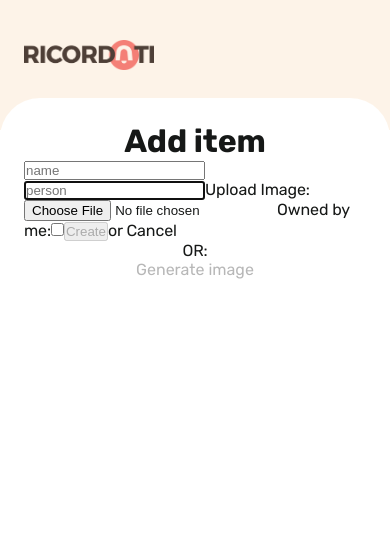
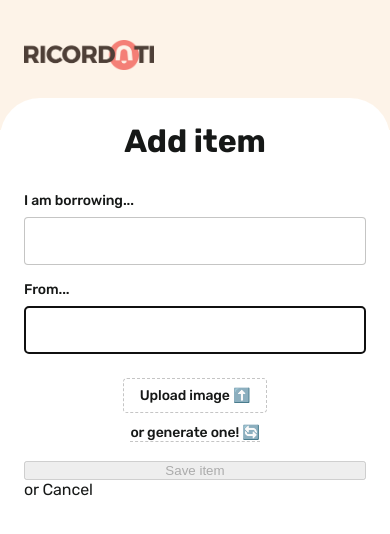
Before and after one commit to irenedeni/ricordati, a Next.js app: page /create in a window 390 px wide. Shown: the top 534 px of the page. Built offline with nearby package versions, Linux system fonts and the light colour scheme.

Commit message:
create form almost completed and responsive

```diff
--- a/src/components/Form.tsx
+++ b/src/components/Form.tsx
@@ -1,9 +1,12 @@
 import { useState } from 'react'
 import Router from 'next/router'
 import Image from 'next/image'
+import styles from '@/styles/Form.module.css'
+import Button from './Button'
 
 type Props = {
   update?: boolean
+  itemsType: string
   item?: {
     id: string
     name: string
@@ -13,10 +16,15 @@ type Props = {
   }
 }
 
-export default function Form({ update, item }: Props): React.JSX.Element {
+export default function Form({
+  update,
+  item,
+  itemsType,
+}: Props): React.JSX.Element {
+  const mine = itemsType === 'lent' ? true : false
   const [name, setName] = useState(item?.name ?? '')
   const [person, setPerson] = useState(item?.person ?? '')
-  const [ownedByMe, setOwnedByMe] = useState(item?.ownedByMe ?? false)
+  const [ownedByMe, setOwnedByMe] = useState(item?.ownedByMe ?? mine)
   const [selectedImage, setSelectedImage] = useState(
     item?.image ?? (null as any),
   )
@@ -71,6 +79,7 @@ export default function Form({ update, item }: Props): React.JSX.Element {
   }
 
   const generateImage = async () => {
+    console.log('name', name)
     if (name) {
       try {
         const response = await fetch(
@@ -85,7 +94,7 @@ export default function Form({ update, item }: Props): React.JSX.Element {
       } catch (error) {
         console.error('Error while fetching data from Unsplash:', error)
       }
-    }
+    } else return alert('Enter an item to generate an image')
   }
 
   const deleteItem = async (itemId: string): Promise<void> => {
@@ -96,24 +105,46 @@ export default function Form({ update, item }: Props): React.JSX.Element {
     Router.push('/')
   }
 
+  const nameLabel = mine ? "I'm lending out my..." : 'I am borrowing...'
+  const personLabel = mine ? 'To...' : 'From...'
+
   return (
-    <>
-      <form onSubmit={submitData}>
+    <div className={styles.formContainer}>
+      <form onSubmit={submitData} className={styles.form}>
+        <label htmlFor="name" className={styles.label}>
+          {nameLabel}
+        </label>
         <input
           autoFocus
           onChange={(e) => setName(e.target.value)}
-          placeholder="name"
           type="text"
           value={name}
         />
+        <label htmlFor="person" className={styles.label}>
+          {personLabel}
+        </label>
         <input
           autoFocus
           onChange={(e) => setPerson(e.target.value)}
-          placeholder="person"
           type="text"
           value={person}
         />
-        <label htmlFor="image">Upload Image:</label>
+        <div className={styles.imageContainer}>
+          {selectedImage && (
+            <Image
+              src={selectedImage}
+              alt="Uploaded"
+              width={80}
+              height={80}
+              quality={75}
+              className={styles.previewImage}
+            />
+          )}
+          <label
+            htmlFor="image"
+            className={`${styles.label} ${styles.fileInput}`}
+          >
+            Upload image ⬆️
             <input
               type="file"
               id="image"
@@ -121,29 +152,37 @@ export default function Form({ update, item }: Props): React.JSX.Element {
               capture={true} // Enables the camera on mobile devices
               onChange={handleImageChange}
             />
-        {selectedImage && (
-          <Image src={selectedImage} alt="Uploaded" width={80} height={80} />
-        )}
-        <label htmlFor="ownership">Owned by me:</label>
+          </label>
+        </div>
+
+        {update && (
+          <>
+            <label htmlFor="ownership" className={styles.label}>
+              Mine?:
+            </label>
             <input
               type="checkbox"
               checked={ownedByMe}
               onChange={() => setOwnedByMe(!ownedByMe)}
             />
+          </>
+        )}
+
         <input
           disabled={!name || !person}
           type="submit"
-          value={update ? 'Edit' : 'Create'}
+          value={update ? 'Save changes' : 'Save item'}
         />
         <a onClick={() => Router.push('/')}>or Cancel</a>
       </form>
       {update && item?.id && (
         <button onClick={() => deleteItem(item?.id)}>Delete item</button>
       )}
-      <div>OR:</div>
-      <button onClick={generateImage} disabled={!name}>
-        Generate image
-      </button>
-    </>
+      <div className={styles.buttonContainer}>
+        <div onClick={generateImage} className={styles.generateButton}>
+          or generate one! 🔄
+        </div>
+      </div>
+    </div>
   )
 }
--- a/src/components/ItemCard.tsx
+++ b/src/components/ItemCard.tsx
@@ -48,6 +48,8 @@ const ItemCard = ({
             width={80}
             height={80}
             className={styles.image}
+            quality={75}
+            priority={true}
           />
         ) : (
           <Image
@@ -56,6 +58,7 @@ const ItemCard = ({
             width={80}
             height={80}
             className={styles.image}
+            quality={75}
           />
         )}
       </div>
--- a/src/components/TabContent.tsx
+++ b/src/components/TabContent.tsx
@@ -1,5 +1,6 @@
 import { ItemCard, Button } from '@/components'
 import styles from '@/styles/Tabs.module.css'
+import Link from 'next/link'
 
 type TabItem = {
   name: string
@@ -17,7 +18,9 @@ type TabsItems = {
 const TabContent = ({ items, itemsType }: TabsItems): React.JSX.Element => {
   return (
     <div className={styles.tabContentContainer}>
-      <Button text={`Add ${itemsType} item`} href="/create" fullwidth />
+      <Link href={`/create?itemsType=${encodeURIComponent(itemsType)}`} className={styles.buttonLink}>
+        <Button text={`Add ${itemsType} item`} fullwidth />
+      </Link>
       <div className={styles.tabContent}>
         {items.map((item: TabItem, i: number) => (
           <ItemCard
--- a/src/pages/create.tsx
+++ b/src/pages/create.tsx
@@ -1,11 +1,15 @@
+import { useRouter } from 'next/router'
 import { Layout, Form } from '@/components'
+import styles from '@/styles/Form.module.css'
 
 export default function Create() {
+  const router = useRouter()
+  const { itemsType } = router?.query
   return (
     <>
       <Layout>
-        <h1>Add item</h1>
-        <Form />
+        <h1 className={styles.formTitle}>Add {itemsType ?? ''} item</h1>
+        <Form itemsType={itemsType as string}/>
       </Layout>
     </>
   )
--- a/src/styles/Button.module.css
+++ b/src/styles/Button.module.css
@@ -21,7 +21,7 @@
 }
 
 .primary {
-  padding: 13px, 1.5rem, 1rem, 1.5rem;
+  padding: 13px 1.5rem 1rem 1.5rem;
   background-color: var(--button-primary);
   color: var(--color-white);
   border-radius: var(--border-radius-m);
@@ -29,20 +29,30 @@
 }
 
 .secondary {
-  padding: 13px, 1.5rem, 1rem, 1.5rem;
+  padding: 13px 1.5rem 1rem 1.5rem;
   background-color: transparent;
 }
 
 .large {
-  padding: 13px, 1.5rem, 1rem, 1.5rem;
+  padding: 13px 1.5rem 1rem 1.5rem;
   font-size: var(--font-size-m);
 }
 
 .small {
-  padding: 0.5rem, 1rem;
+  background: none;
+  -webkit-appearance: none;
+  -moz-appearance: none;
+  appearance: none;
+  text-align: center;
+  vertical-align: middle;
+  border: var(--border-dashed);
+  border-radius: var(--border-radius-xs);
+  color: var(--text-primary);
+  padding: 0.5rem 1rem;
   font-size: var(--font-size-xs);
   font-weight: 500;
-  text-transform: uppercase;
+  height: 35px;
+  width: max-content;
 }
 
 .hasIcon {
--- /dev/null
+++ b/src/styles/Form.module.css
@@ -0,0 +1,74 @@
+.formContainer {
+  display: flex;
+  flex-direction: column;
+  align-items: center;
+  max-width: 500px;
+  width: 100%;
+}
+
+.form {
+  display: flex;
+  flex-direction: column;
+  width: 100%;
+}
+
+.formTitle {
+  margin: 0 auto 1.5rem auto;
+}
+
+.label {
+  font-size: var(--font-size-xs);
+  font-weight: 500;
+  letter-spacing: -1%;
+  color: var(--text-primary);
+  margin: 0.5rem 0;
+}
+
+.imageContainer {
+  display: flex;
+  justify-content: center;
+  flex-direction: column;
+  align-items: center;
+  margin: 1rem 0 3rem 0;
+  position: relative;
+}
+
+.fileInput {
+  display: flex;
+  align-items: center;
+  cursor: pointer;
+  background: none;
+  -webkit-appearance: none;
+  -moz-appearance: none;
+  appearance: none;
+  padding: 0.5rem 1rem;
+  border: var(--border-dashed);
+  border-radius: var(--border-radius-xs);
+  font-weight: 500;
+  font-size: var(--font-size-xs);
+  color: var(--text-primary);
+  margin: 0 1rem;
+  height: 35px;
+}
+
+.buttonContainer {
+  position: relative;
+}
+
+.generateButton {
+  padding: 0px;
+  border-bottom: var(--border-dashed);
+  font-weight: 500;
+  font-size: var(--font-size-xs);
+  margin-top: -75px;
+}
+
+.generateButton:hover {
+  cursor: pointer;
+}
+
+.previewImage {
+  border-radius: var(--border-radius-l);
+  object-fit: cover;
+  margin: 0 auto 1rem auto;
+}
--- a/src/styles/Tabs.module.css
+++ b/src/styles/Tabs.module.css
@@ -51,6 +51,10 @@
   align-items: center;
 }
 
+.buttonLink {
+  width: 100%;
+}
+
 .tabContent {
   width: 100%;
   border-radius: var(--border-radius-m);
--- a/src/styles/globals.css
+++ b/src/styles/globals.css
@@ -82,4 +82,18 @@ button {
   appearance: none;
   outline: none;
   border-radius: 0;
+  height: 48px;
 }
+
+input[type="text"]{
+  width: 100%;
+  height: 48px;
+  padding: .5rem;
+  border: var(--border-input);
+  border-radius: var(--border-radius-xs);
+  margin-bottom: .5rem;
+}
+
+input[type="file"] {
+  display: none;
+}
```
Also changed, not shown: src/pages/items/[id].tsx (+6 -5 lines). Lines whose indentation alone changed are shown as unchanged.
